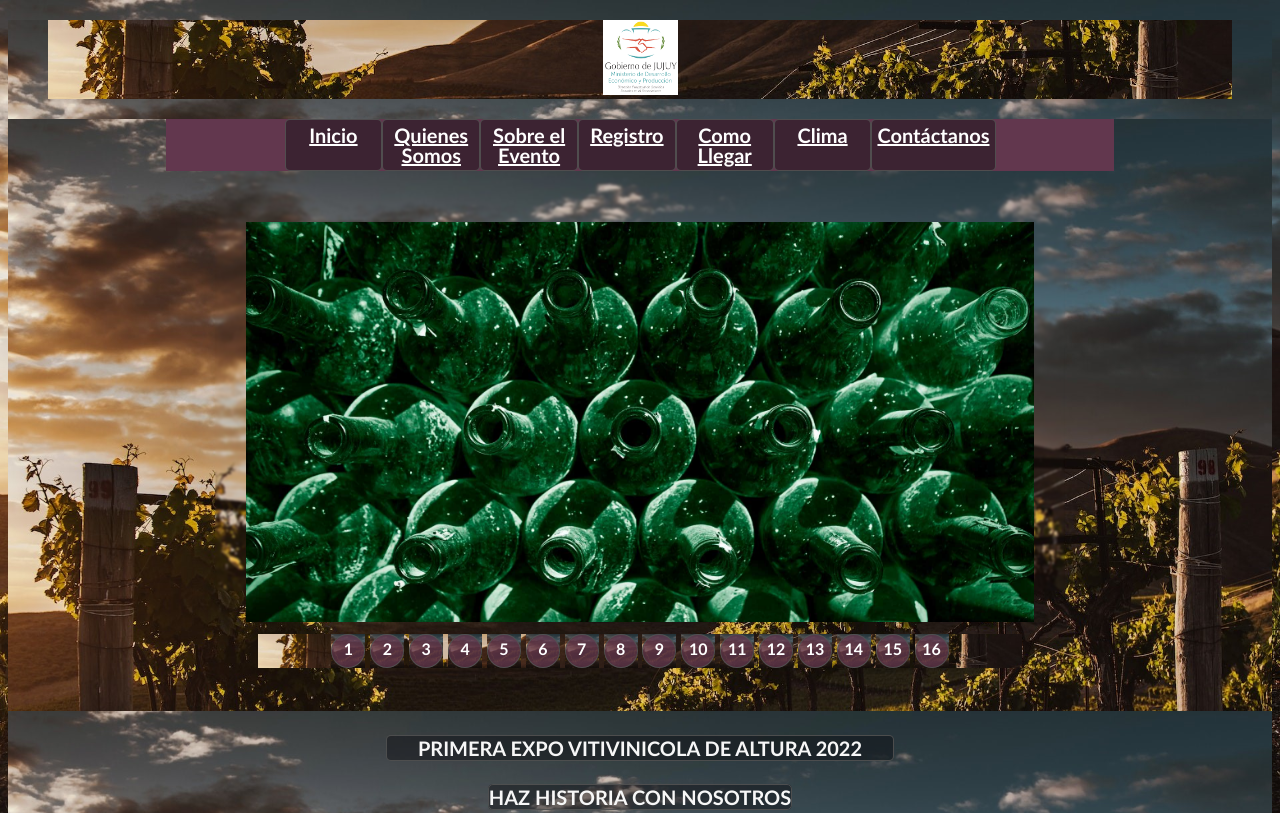
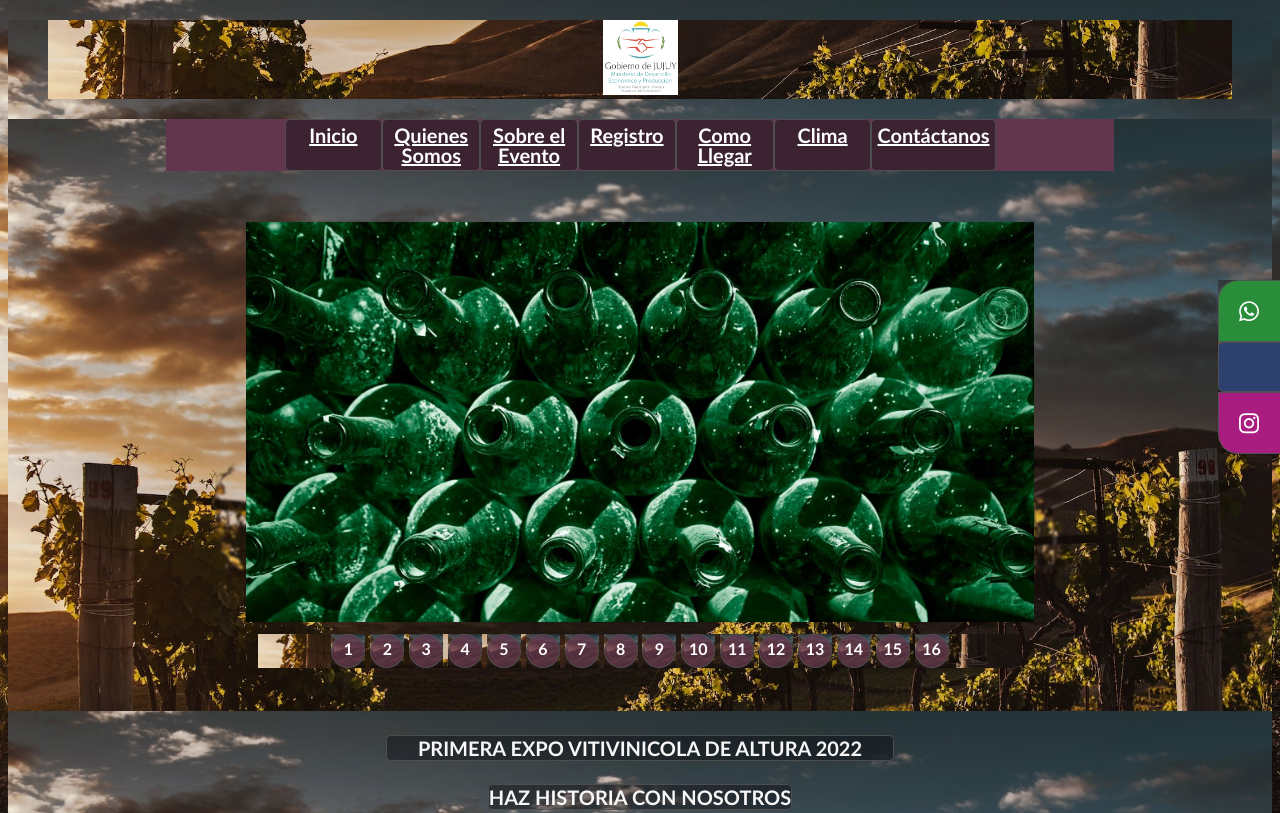
Before and after one commit to juanmartinaparicio/pilis-mod2-Aparicio-Jofre, a plain HTML site: page index.html in a window 1280 px wide. Shown: the top 813 px of the page. Drawn offline with Linux system fonts and the light colour scheme; some packages are replaced by stand-ins of ours; no server answers; a script that the page names is missing; files whose address does not match are found by name.

Commit message:
entrega final

```diff
--- /dev/null
+++ b/font.css
@@ -0,0 +1,36 @@
+@font-face {
+  font-family: 'icomoon';
+  src:  url('fonts/icomoon.eot?rxd1ic');
+  src:  url('fonts/icomoon.eot?rxd1ic#iefix') format('embedded-opentype'),
+    url('fonts/icomoon.ttf?rxd1ic') format('truetype'),
+    url('fonts/icomoon.woff?rxd1ic') format('woff'),
+    url('fonts/icomoon.svg?rxd1ic#icomoon') format('svg');
+  font-weight: normal;
+  font-style: normal;
+  font-display: block;
+}
+
+[class^="icon-"], [class*=" icon-"] {
+  /* use !important to prevent issues with browser extensions that change fonts */
+  font-family: 'icomoon' !important;
+  speak: never;
+  font-style: normal;
+  font-weight: normal;
+  font-variant: normal;
+  text-transform: none;
+  line-height: 1;
+
+  /* Better Font Rendering =========== */
+  -webkit-font-smoothing: antialiased;
+  -moz-osx-font-smoothing: grayscale;
+}
+
+.icon-facebook2:before {
+  content: "\ea91";
+}
+.icon-instagram:before {
+  content: "\ea92";
+}
+.icon-whatsapp:before {
+  content: "\ea93";
+}
--- a/index.html
+++ b/index.html
@@ -5,6 +5,7 @@
     <meta http-equiv="X-UA-Compatible" content="IE=edge">
     <meta name="viewport" content="width=device-width, initial-scale=1.0">
     <link rel="stylesheet" href="style.css"/>
+    <link rel="stylesheet" href="font.css"/>
     <link rel="shortcut icon" href="./Recursos/favicon.ico"/>
     <script src="//cdn.jsdelivr.net/npm/sweetalert2@11"></script>
     <figure>
@@ -19,6 +20,11 @@
     <title>EXPO VITIVINICOLA DE ALTURA</title>
 </head>
 <body>
+    <div class="social-bar">
+        <a href="https://wa.me/5493886070595?text=Hola,%20tengo%20una%20consulta%20por%20la%20expo%20de%20Vitivinicultura%20de%20Altura." class="icon icon-whatsapp" target="_blank"></a>
+        <a href="https://www.facebook.com/juan.m.aparicio" class="icon icon-facebook" target="_blank"></a>
+        <a href="https://www.instagram.com/juanm_aparicio/" class="icon icon-instagram" target="_blank"></a>
+    </div>
     <header>
             <nav id="navbar" class="navbar">
                 <div class="navbar">
@@ -250,6 +256,7 @@
         <section id="clima">
             <h1>Clima</h1>
             <p>Asi esta el tiempo en el lugar del evento ciudad cultural</p>
+            <div id="clima"></div>
         </section><br>
         <section>
             <h1>Como llegar</h1>
--- a/script.js
+++ b/script.js
@@ -67,8 +67,8 @@ try {
     let locationResponse = await responseLocation.json();
     console.log(locationResponse);
 
-    let responseWeather = await fetch("http://api.openweathermap.org/data/3.0/onecall?lat="+locationResponse.lat+"&lon="+locationResponse.lon+"&exclude=current&appid=82f377eba1003bad75793254d942930d");
-    //let responseWeather = await fetch ("http://api.openweathermap.org/data/3.0/onecall?lat=-24.18325&lon=-65.33134&exclude=current&appid=82f377eba1003bad75793254d942930d")
+    let responseWeather = await fetch("http://api.openweathermap.org/data/2.5/weather?lat="+locationResponse.lat+"&lon="+locationResponse.lon+"&exclude=current&appid=82f377eba1003bad75793254d942930d");
+    //let responseWeather = await fetch ("http://api.openweathermap.org/data/2.5/weather?lat=-24.18325&lon=-65.33134&exclude=current&appid=82f377eba1003bad75793254d942930d")
     let weatherResponse = await responseWeather.json();
     console.log(weatherResponse);
   } catch {
--- a/style.css
+++ b/style.css
@@ -209,3 +209,41 @@
     text-align: center;
     margin: 0 auto;
   }
+  .social-bar{
+    position: fixed;
+    right: 0;
+    top: 35%;
+    font: size 1.5rem;
+    display: flex;
+    flex-direction: column;
+    align-items: flex-end;
+    z-index: 100;
+}
+.icon{
+    color:white;
+    text-decoration: none;
+    padding: 1rem;
+    display: flex;
+    transition: all 0.5s;
+}
+.icon-whatsapp{
+    background-color:#2a8d3a;
+}
+.icon-facebook{
+    background-color:#2e406e;
+}
+.icon-instagram{
+    background-color:#aa1d80;
+}
+
+.icon:first-child{
+    border-radius: 1rem 0 0 0;
+}
+.icon:last-child{
+    border-radius: 0 0 0 1rem;
+}
+.icon:hover{
+    padding-right: 3rem;
+    border-radius: 1rem 0 0 1rem;
+    box-shadow: 0 0 .5rem rgba(0, 0, 0, 0.42);
+}
```
Also changed, not shown: fonts/icomoon.ttf (added), fonts/icomoon.woff (added), 2 other files.
